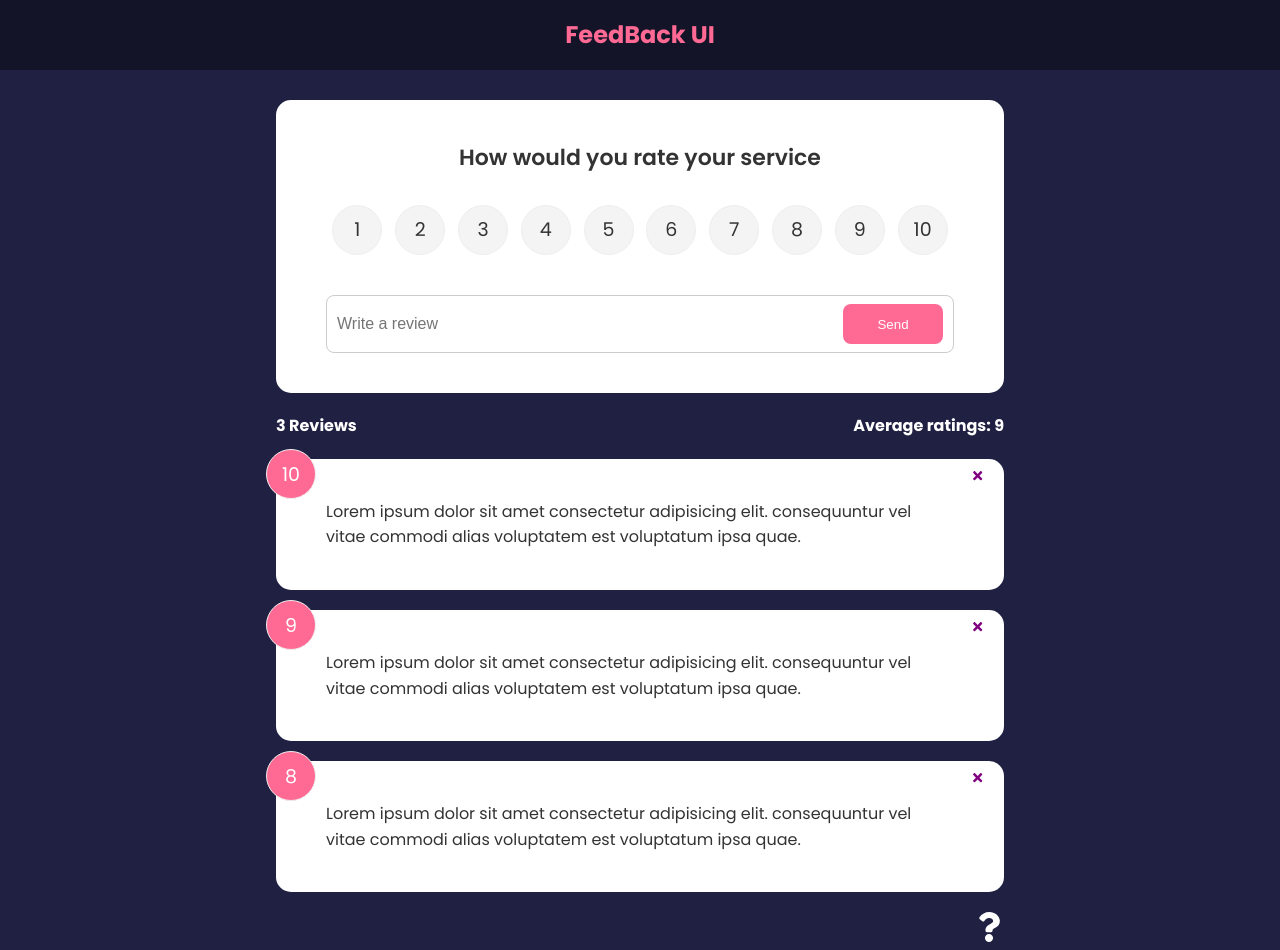
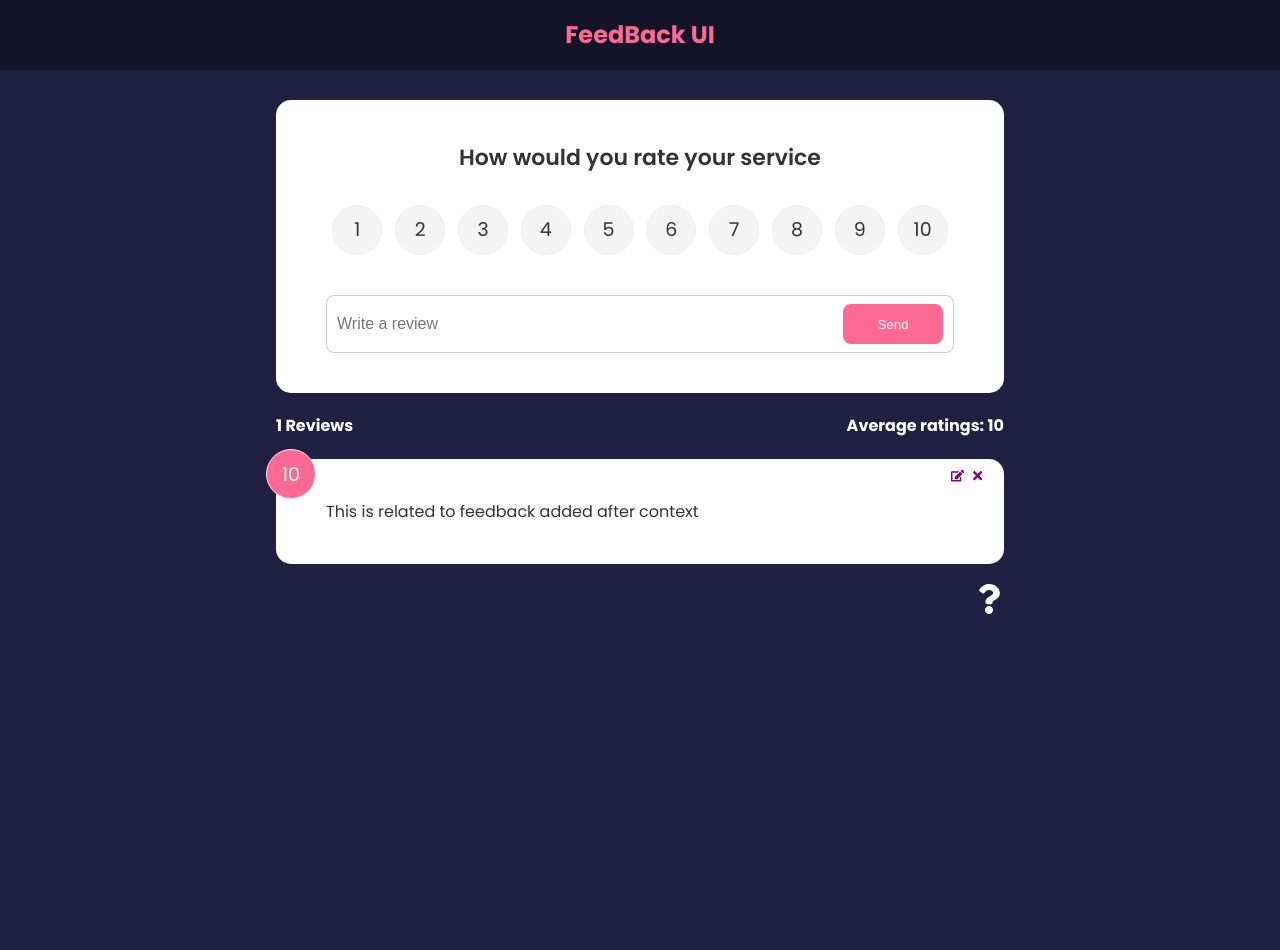
Before and after one commit to Manideepbokka/feedback-app-learning, a React (Create React App) app: page / in a window 1280 px wide. After the commit the page ends 800 px from the top, so only its background shows below. Built offline with nearby package versions, Linux system fonts and the light colour scheme; the HTML template or start-up script is replaced by a standard one.

Commit message:
adding all code

```diff
--- a/src/App.js
+++ b/src/App.js
@@ -1,29 +1,19 @@
 import Header from "./components/Header"
 import AboutIconLink from './components/AboutIconFile'
 import './App.css';
-import {v4 as uuidv4} from 'uuid';
 import { BrowserRouter as Router, Routes,  Route } from "react-router-dom";
-import { useState } from "react";
-import FeedbackData from './data/FeedbackData'
 import FeedBackList from './components/FeedbackItemList'
 import FeedbackStats from "./components/FeedbackStats";
 import FeedbackForm from './components/FeedbackForm';
+import Post from './components/Post'
 import AboutPage from "./components/pages/AboutPage";
+import { FeedbackProvider } from "./context/FeedbackProvider";
 
 
 function App() {
-  const [feedback, setFeedback]=useState(FeedbackData)
-  const deleteFeedBack=(id)=>{
-   if(window.confirm("Are you sure to delete ?")){
-    setFeedback(feedback.filter(x=> x.id !== id));
-   }
-  }
-  const addNewFeedBack=(newFeed)=>{
-     newFeed.id=uuidv4();
-     const newarr=[...feedback, newFeed ]
-     setFeedback(newarr)
-  }
+
   return (
+    <FeedbackProvider>
     <Router>
       <Header text="FeedBack UI"/>
     <div className="container" >
@@ -32,18 +22,20 @@
             path="/"
             element={
               <>
-                <FeedbackForm addFeedBack={(newfeed) => addNewFeedBack(newfeed)} />
-                <FeedbackStats feedback={feedback} />
-                <FeedBackList feedbackqwe={feedback} handleFeedBack={deleteFeedBack} />
+                <FeedbackForm/>
+                <FeedbackStats />
+                <FeedBackList/>
               </>
             }
           />
       <Route path="/about" Component={AboutPage}/>
+      <Route path="/post/:id/:name" element={<Post/>}/>
 
     </Routes>
     <AboutIconLink/>
     </div>
     </Router>
+    </FeedbackProvider>
   );
 }
 
--- a/src/components/FeedbackForm.jsx
+++ b/src/components/FeedbackForm.jsx
@@ -1,8 +1,19 @@
-import React, {useState} from 'react'
+import React, {useState, useContext, useEffect} from 'react'
 import Card from './shared/Card'
 import Button from './shared/Button'
 import RatingSelect from './RatingSelect'
-function FeedbackForm({addFeedBack}) {
+import FeedbackContext from '../context/FeedbackProvider'
+
+function FeedbackForm() {
+    const {addNewFeedBack, feedbackEdit, updateFeedback}=useContext(FeedbackContext)
+
+    useEffect(()=>{
+        if(feedbackEdit.edit === true){
+            setBtnDisabled(false);
+            setText(feedbackEdit.item.text);
+            setRating(feedbackEdit.item.rating)
+        }
+    }, [feedbackEdit])
     const [text, setText]=useState('')
     const [btnDisabled, setBtnDisabled]=useState('')
     const [message, setMessage]=useState('')
@@ -30,7 +41,13 @@
             rating: rating
         }
         console.log(newFeedback);
-        addFeedBack(newFeedback);
+        if(feedbackEdit.edit === true){
+            updateFeedback(feedbackEdit.item.id,
+                newFeedback
+            )
+        } else{
+            addNewFeedBack(newFeedback);
+        }
 
     }
   return (
--- a/src/components/FeedbackItem.jsx
+++ b/src/components/FeedbackItem.jsx
@@ -1,8 +1,10 @@
-import React from 'react'
+import React, {useContext} from 'react'
 import Card from './shared/Card'
-import {FaTimes} from 'react-icons/fa'
-function FeedbackItem({item, deleteFeedBack}) {
+import {FaTimes, FaEdit} from 'react-icons/fa'
+import FeedbackContext from '../context/FeedbackProvider'
+function FeedbackItem({item}) {
 
+  const {deleteFeedBack, editFeedback}=useContext(FeedbackContext)
     // const deleteItemFromList=(id)=>{
     //     console.log(id);
     // }
@@ -12,6 +14,9 @@
     <button className="close" onClick={()=>deleteFeedBack(item.id)}>
         <FaTimes color='purple'/>
     </button>
+    <button className='edit' onClick={()=>editFeedback(item)}>
+      <FaEdit color='purple'/>
+    </button>
     <div className='text-display'>{item.text}</div>
   </Card>
   )
--- a/src/components/FeedbackItemList.jsx
+++ b/src/components/FeedbackItemList.jsx
@@ -1,9 +1,11 @@
-import React from 'react'
+import React, { useContext } from 'react'
 import FeedbackItem from './FeedbackItem'
 import PropTypes from 'prop-types'
 import {motion, AnimatePresence} from 'framer-motion'
+import FeedbackContext from '../context/FeedbackProvider'
+function FeedbackItemList() {
 
-function FeedbackItemList({feedbackqwe, handleFeedBack}) {
+  const {feedback: feedbackqwe}=useContext(FeedbackContext)
 
     if (!feedbackqwe || feedbackqwe.length === 0) {
         return <p>No feedback available.</p>;
@@ -25,7 +27,7 @@
           animate={{ opacity: 1 }}
           exit={{opacity: 0}}
           >
-          <FeedbackItem key={item.id} item={item} deleteFeedBack={handleFeedBack}/>
+          <FeedbackItem key={item.id} item={item}/>
         </motion.div>
         ))}
         </div>
--- a/src/components/FeedbackStats.jsx
+++ b/src/components/FeedbackStats.jsx
@@ -1,6 +1,10 @@
-import React from 'react'
+import React, {useContext} from 'react'
 import PropTypes from 'prop-types';
-function FeedbackStats({feedback}) {
+import FeedbackContext from '../context/FeedbackProvider';
+function FeedbackStats() {
+
+  const {feedback}=useContext(FeedbackContext)
+
     const averagerating=()=>{
         if(feedback.length === 0) return 0;
         const totalRating=feedback.map(x=> x.rating).reduce((acc, curr) => acc + curr, 0);
--- /dev/null
+++ b/src/components/Post.jsx
@@ -0,0 +1,27 @@
+import React from 'react'
+import {useParams} from 'react-router-dom';
+import {Navigate, useNavigate} from 'react-router-dom';
+function Post() {
+    const nav=useNavigate();
+    const params=useParams();
+    const status=200
+
+    if(status===404){
+        return <Navigate to="/notfound"/>
+    }
+
+    const handleButtonClick=()=>{
+        console.log("hello");
+        nav('/about')
+    }
+
+  return (
+    <div>
+        <h1>Post id: {params.id}</h1>
+        <h1>Name: {params.name}</h1>
+        <button onClick={handleButtonClick}>Click Me</button>
+    </div>
+  )
+}
+
+export default Post
--- a/src/components/RatingSelect.jsx
+++ b/src/components/RatingSelect.jsx
@@ -1,7 +1,16 @@
-import React, {useState} from 'react'
+import React, {useState, useContext, useEffect} from 'react'
+import FeedbackContext from '../context/FeedbackProvider'
 
 function RatingSelect({select}) {
+
     const [rating, setRating]=useState(0)
+
+    const {feedbackEdit}=useContext(FeedbackContext)
+
+    useEffect(()=>{
+        setRating(feedbackEdit.item.rating)
+    }, [feedbackEdit])
+
     const handleChange = (e)=>{
         const newval=+e.target.value;
         select(newval);
--- /dev/null
+++ b/src/context/FeedbackProvider.js
@@ -0,0 +1,53 @@
+import React, {createContext, useState} from "react";
+import {v4 as uuidv4} from 'uuid';
+
+const FeedbackContext=createContext();
+export const FeedbackProvider=({children})=>{
+
+    const [feedback, setFeedback] = useState([
+        {
+            id: 1234,
+            text: "This  is related to feedback added after context",
+            rating: 10
+        }
+    ])
+
+    const [feedbackEdit, setFeedbackEdit]=useState({
+        item: {},
+        edit: false
+    })
+
+    const updateFeedback=(id, newFeedback)=>{
+        setFeedback(feedback.map((item)=> (item.id===id ?
+            {...item, ...newFeedback} : item
+        )))
+    }
+
+    const editFeedback=(item)=>{
+        setFeedbackEdit({
+            item,
+            edit: true
+        })
+    }
+    const deleteFeedBack=(id)=>{
+        if(window.confirm("Are you sure to delete ?")){
+         setFeedback(feedback.filter(x=> x.id !== id));
+        }
+       }
+       const addNewFeedBack=(newFeed)=>{
+          newFeed.id=uuidv4();
+          const newarr=[...feedback, newFeed ]
+          setFeedback(newarr)
+       }
+    return <FeedbackContext.Provider value={{feedback
+    ,deleteFeedBack,
+    addNewFeedBack,
+    editFeedback,
+    feedbackEdit,
+    updateFeedback
+    }}>
+        {children}
+    </FeedbackContext.Provider>
+}
+
+export default FeedbackContext;
```
